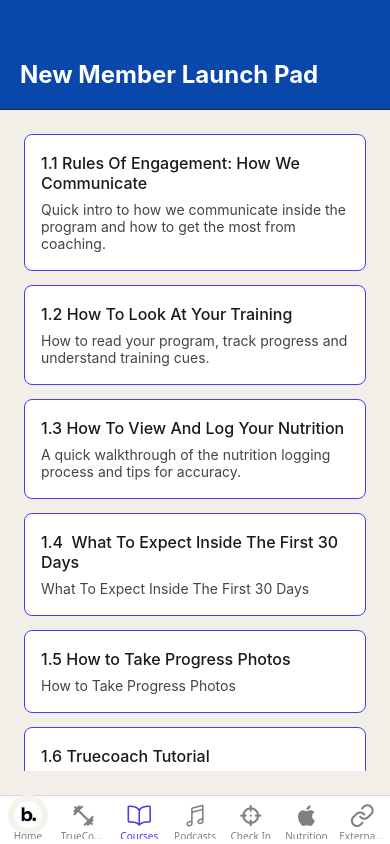
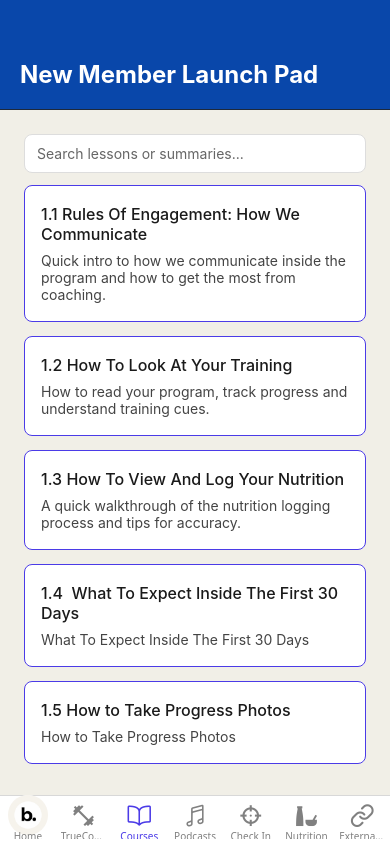
Before and after one commit to Enda21/BetterApp, a React Native app: screen /Courses in a window 390 px wide. Built offline with nearby package versions, Linux system fonts and the light colour scheme.

Commit message:
Enhance Courses screen with search functionality and update LessonViewer to include a back navigation button

```diff
--- a/App.tsx
+++ b/App.tsx
@@ -50,7 +50,7 @@ function MainTabs() {
           } else if (route.name === 'Check In') {
             return <MaterialCommunityIcons name="target" size={size} color={color} />;
           } else if (route.name === 'Nutrition') {
-            return <MaterialCommunityIcons name="apple" size={size} color={color} />;
+            return <MaterialCommunityIcons name="food-variant" size={size} color={color} />;
           } else if (route.name === 'TrueCoach') {
             return <MaterialCommunityIcons name="dumbbell" size={size} color={color} />;
           }
--- a/screens/Courses.tsx
+++ b/screens/Courses.tsx
@@ -1,4 +1,4 @@
-import React from 'react';
+import React, { useMemo, useState } from 'react';
 import {
   View,
   Text,
@@ -6,7 +6,8 @@ import {
   TouchableOpacity,
   ScrollView,
   Linking,
-  Dimensions
+  Dimensions,
+  TextInput,
 } from 'react-native';
 import { useNavigation } from '@react-navigation/native';
 
@@ -63,6 +64,19 @@ const SUB_COURSES = [
 
 const Courses = () => {
   const navigation: any = useNavigation();
+  const [query, setQuery] = useState('');
+
+  const filteredCourses = useMemo(() => {
+    const q = (query || '').trim().toLowerCase();
+    if (!q) return SUB_COURSES;
+    return SUB_COURSES.filter((s) => {
+      return (
+        (s.title || '').toLowerCase().includes(q) ||
+        (s.summary || '').toLowerCase().includes(q) ||
+        (s.id || '').toLowerCase().includes(q)
+      );
+    });
+  }, [query]);
 
   const handleSubCoursePress = (lesson: any) => {
     // Navigate into the in-app lesson viewer and pass the lesson.
@@ -79,8 +93,16 @@ const Courses = () => {
         <Text style={styles.headerTitle}>New Member Launch Pad</Text>
       </View>
       <View style={styles.content}>
+        <TextInput
+          placeholder="Search lessons or summaries..."
+          placeholderTextColor="#666"
+          value={query}
+          onChangeText={setQuery}
+          style={styles.searchInput}
+          clearButtonMode="while-editing"
+        />
         <ScrollView style={styles.subCourseList}>
-          {SUB_COURSES.map((sub) => (
+          {filteredCourses.map((sub) => (
             <TouchableOpacity
               key={sub.id}
               style={styles.subCourseItem}
@@ -93,11 +115,15 @@ const Courses = () => {
 
           <View style={{height: 10}} />
           <Text style={{color: '#666', marginBottom: 8}}>Open original lessons in browser:</Text>
-          {SUB_COURSES.map((sub) => (
-            <TouchableOpacity key={`ext-${sub.id}`} onPress={() => handleOpenExternal(sub.externalUrl)}>
-              <Text style={{color: '#0947aa', marginBottom: 6}}>{sub.id} - Open in browser</Text>
-            </TouchableOpacity>
-          ))}
+          {filteredCourses.length === 0 ? (
+            <Text style={{color: '#666'}}>No results for "{query}"</Text>
+          ) : (
+            filteredCourses.map((sub) => (
+              <TouchableOpacity key={`ext-${sub.id}`} onPress={() => handleOpenExternal(sub.externalUrl)}>
+                <Text style={{color: '#0947aa', marginBottom: 6}}>{sub.id} - Open in browser</Text>
+              </TouchableOpacity>
+            ))
+          )}
         </ScrollView>
       </View>
     </View>
@@ -148,6 +174,16 @@ const styles = StyleSheet.create({
     color: '#444',
     fontSize: 14,
   },
+  searchInput: {
+    backgroundColor: '#fff',
+    paddingHorizontal: 12,
+    paddingVertical: 10,
+    borderRadius: 8,
+    marginBottom: 12,
+    borderWidth: 1,
+    borderColor: '#DDD',
+    color: '#000',
+  },
 });
 
 export default Courses;
--- a/screens/LessonViewer.tsx
+++ b/screens/LessonViewer.tsx
@@ -1,11 +1,13 @@
 import React from 'react';
-import { View, Text, StyleSheet, Dimensions } from 'react-native';
+import { View, Text, StyleSheet, Dimensions, TouchableOpacity } from 'react-native';
+import { useNavigation } from '@react-navigation/native';
 import { WebView } from 'react-native-webview';
 
 const { width } = Dimensions.get('window');
 
 // Use loose typing so this component can be registered easily in the navigator.
 const LessonViewer: React.FC<any> = ({ route }: any) => {
+  const navigation: any = useNavigation();
   const lesson = route?.params?.lesson ?? { title: 'No lesson', summary: '', videoUrl: '' };
 
   // Normalize common YouTube watch URLs to embed URLs
@@ -62,6 +64,9 @@ const LessonViewer: React.FC<any> = ({ route }: any) => {
             mixedContentMode="always"
           />
         </View>
+        <TouchableOpacity onPress={() => navigation.goBack()} style={styles.backBtn}>
+          <Text style={styles.backText}>‹ Back</Text>
+        </TouchableOpacity>
       </View>
     </View>
   );
@@ -75,6 +80,8 @@ const styles = StyleSheet.create({
   summary: { fontSize: 16, color: '#222', marginBottom: 12 },
   videoContainer: { height: (width * 9) / 16, width: '100%', backgroundColor: '#000' },
   webview: { flex: 1 },
+  backBtn: { marginTop: 10, alignSelf: 'flex-start', padding: 6 },
+  backText: { color: '#0947aa', fontSize: 16 },
 });
 
 export default LessonViewer;
```
